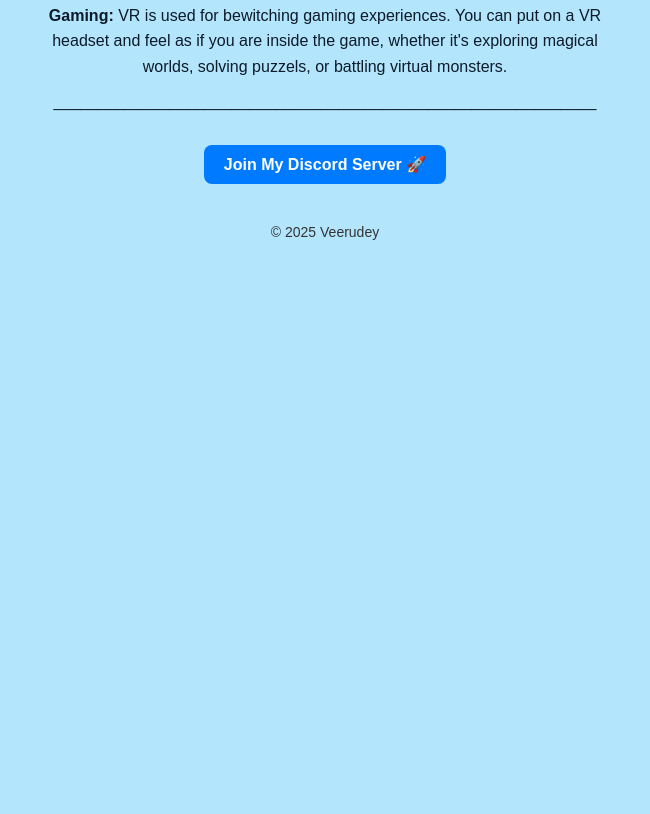
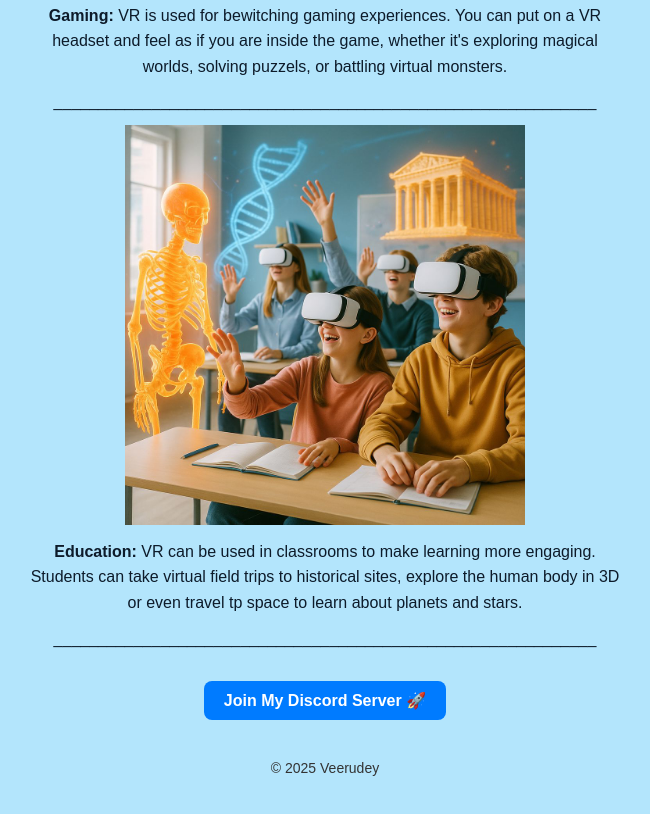
Before and after one commit to veerudey/veerudey.github.io, a plain HTML site: page index.html in a window 1280 px wide. Shown: the part 2059-2873 px from the top of the page, without its empty margins (315-965 px from the left). Before the commit the page ends 2347 px from the top, so only its background shows below. Drawn offline with Linux system fonts and the light colour scheme.

Commit message:
Update index.html

```diff
--- a/index.html
+++ b/index.html
@@ -63,6 +63,10 @@
   <p><b>Gaming:</b> VR is used for bewitching gaming experiences. You can put on a VR headset and feel as if you are inside the game, whether it's exploring
   magical worlds, solving puzzels, or battling virtual monsters.</p>
   <p>_____________________________________________________________</p>
+  <img src="edg.jpg" alt="EDG Image" width="400">
+<p><b>Education:</b> VR can be used in classrooms to make learning more engaging. Students can take virtual field trips to historical sites, explore
+the human body in 3D or even travel tp space to learn about planets and stars.</p>
+   <p>_____________________________________________________________</p>
 
   <a class="btn" href="https://discord.gg/DzjV9R5T" target="_blank">Join My Discord Server 🚀</a>
 
```
